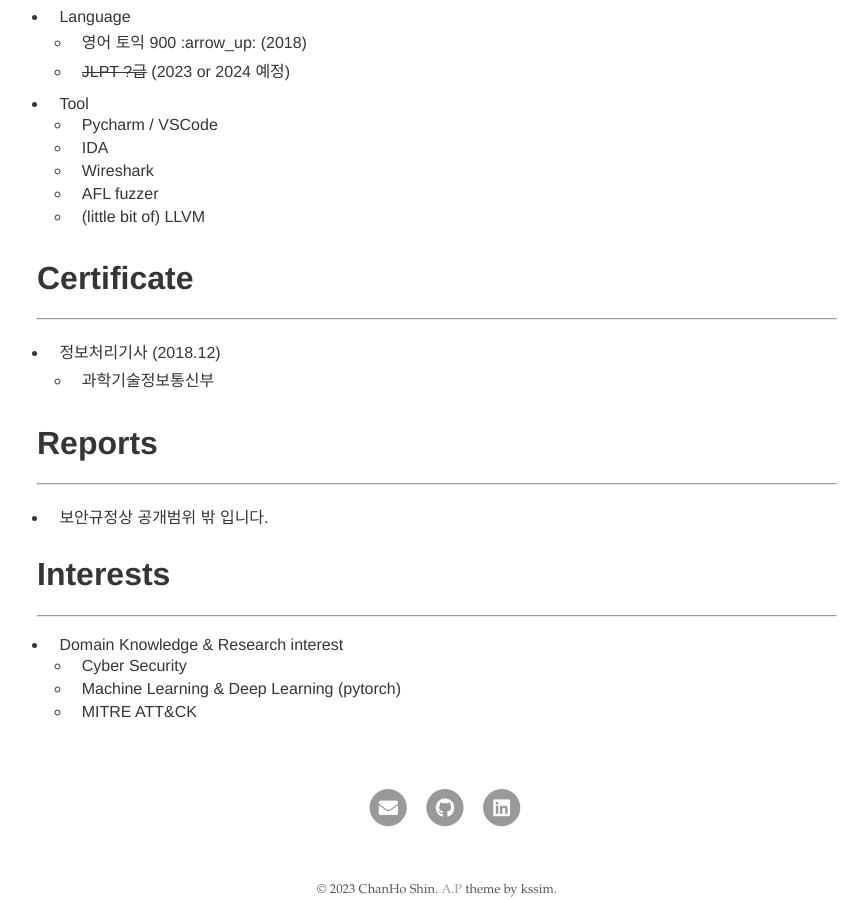
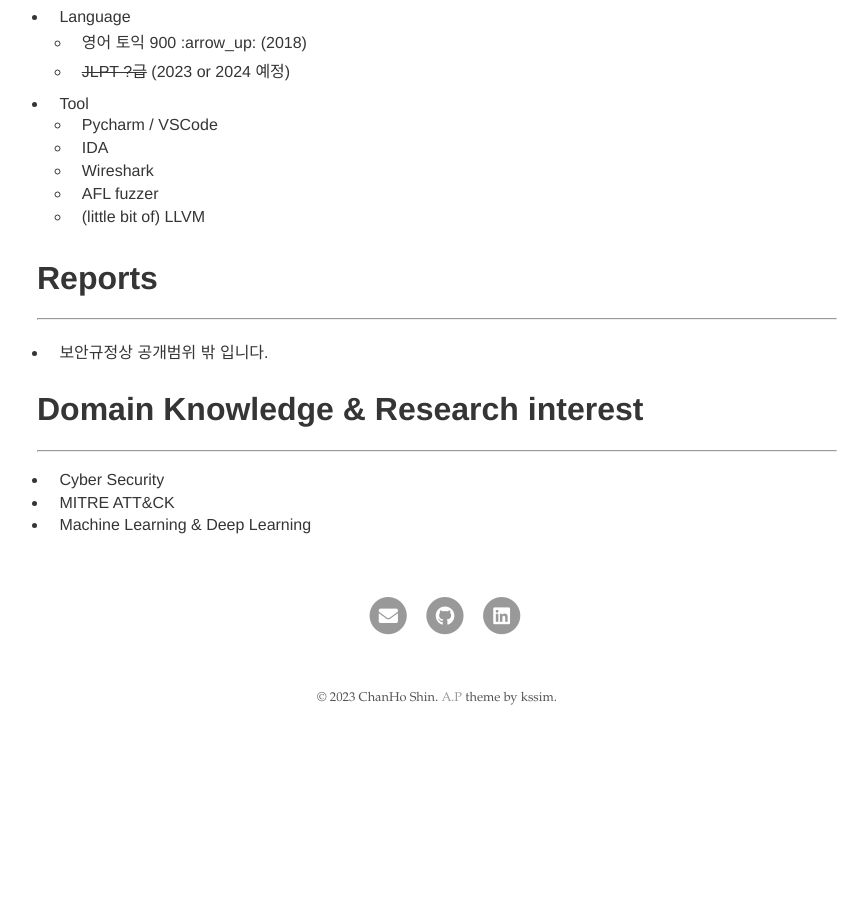
Before and after one commit to SSINsch/ssinsch.github.io, a Jekyll site: the page built from index.md, in a window 1280 px wide and 900 px high, scrolled down 2708 px. Shown: the whole window, without its empty margins (203-1071 px from the left). Built offline with Jekyll 4.4.1, drawn with Linux system fonts in a browser that asks for light colours; our own code applies the rules of GitHub Pages for plain Markdown files; after the commit the page ends 3449 px from its top, so only the background shows below that.

Commit message:
about page update

```diff
--- a/index.md
+++ b/index.md
@@ -87,18 +87,12 @@ ___
     - AFL fuzzer
     - (little bit of) LLVM
 
-# Certificate
-___
-- 정보처리기사 (2018.12)
-  - 과학기술정보통신부
-
 # Reports
 ___
 - 보안규정상 공개범위 밖 입니다.
 
-# Interests
+# Domain Knowledge & Research interest
 ___
-- Domain Knowledge & Research interest
-    - Cyber Security
-    - Machine Learning & Deep Learning (pytorch)
-    - MITRE ATT&CK
+- Cyber Security
+- MITRE ATT&CK
+- Machine Learning & Deep Learning
```
